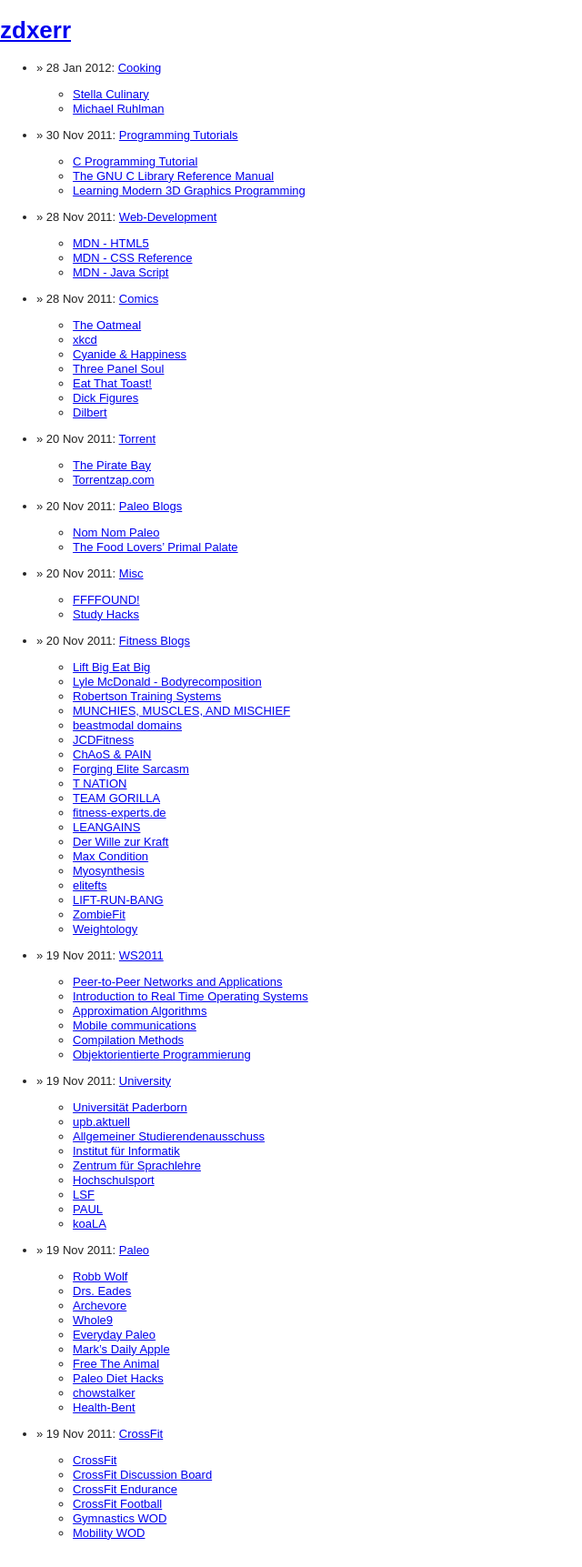
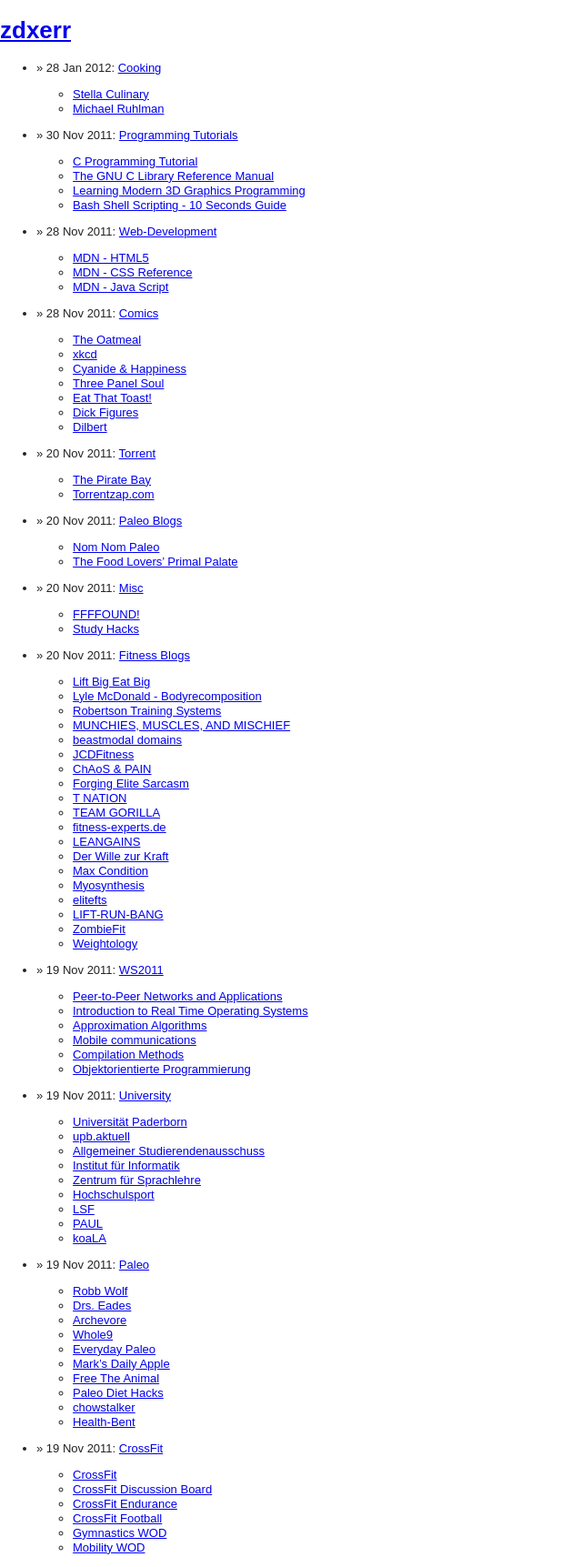
Before and after one commit to zdxerr/zdxerr.github.com, a Jekyll site: the page built from links.html, in a window 1280 px wide. Shown: the whole page at 91% size, without its empty margins (0-640 px from the left). Built offline with Jekyll 4.4.1, drawn with Linux system fonts in a browser that asks for light colours; nearby versions of some CDN libraries; Markdown is read by kramdown in place of the engine named in the settings.

Commit message:
Update _posts/2011-11-30-programming-tutorials.markdown

```diff
--- a/_posts/2011-11-30-programming-tutorials.markdown
+++ b/_posts/2011-11-30-programming-tutorials.markdown
@@ -7,3 +7,4 @@
 - [C Programming Tutorial](http://randu.org/tutorials/c/)
 - [The GNU C Library Reference Manual](http://www.gnu.org/software/libc/manual/html_node/index.html)
 - [Learning Modern 3D Graphics Programming](http://www.arcsynthesis.org/gltut/index.html)
+- [Bash Shell Scripting - 10 Seconds Guide](http://www.aboutlinux.info/2005/10/10-seconds-guide-to-bash-shell.html)
```
